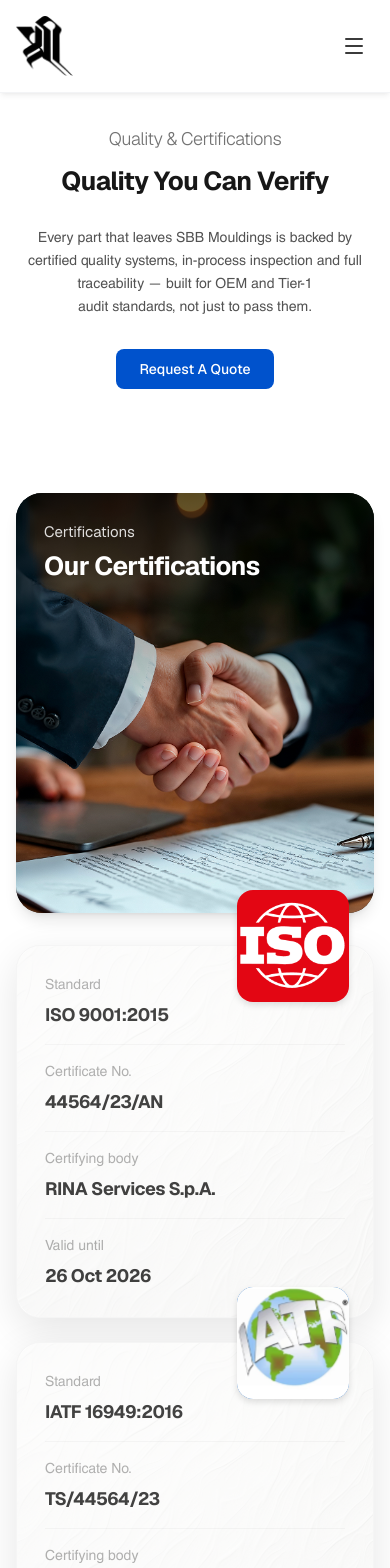
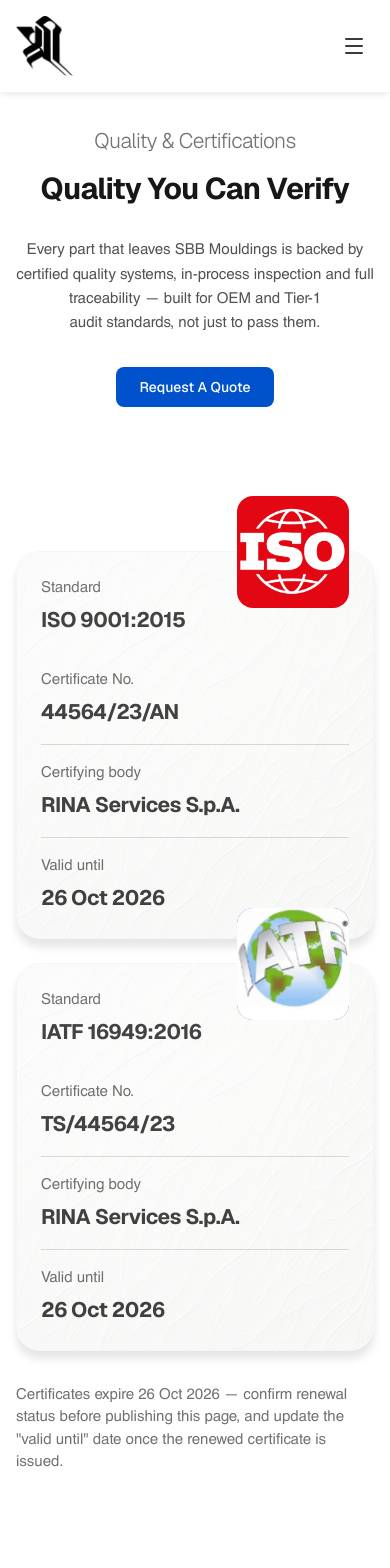
Before and after one commit to Chandail-Kajal/sbb-modulings, a Next.js app: page /quality in a window 390 px wide. Shown: the top 1568 px of the page. Built offline with nearby package versions, Linux system fonts and the light colour scheme; a web font is replaced by a local one.

Commit message:
quality page changes

```diff
--- a/src/app/quality/page.tsx
+++ b/src/app/quality/page.tsx
@@ -11,22 +11,23 @@
       <Header />
       <Section>
         <div className="flex flex-col items-center text-center font-neue  section-container">
-                    {/* Eyebrow */}
-                    <p className="text-fluid-24 font-light text-neutral-500 tracking-tight mb-2">
+          <p className="text-fluid-29 font-light text-neutral-500 tracking-tight mb-2">
             Quality & Certifications
           </p>
 
           {/* Main Headline */}
-                    <h2 className="text-fluid-40 font-bold tracking-tight text-neutral-900 leading-relaxed">
+          <h2 className="text-fluid-47 font-bold tracking-tight text-neutral-900 leading-relaxed">
             Quality You Can Verify
           </h2>
 
           {/* Description Paragraphs */}
-                    <div className="mt-6 w-full space-y-4 text-fluid-16 text-neutral-600 font-normal leading-relaxed font-ce">
+          <div className="mt-6 w-full space-y-4 text-fluid-18 text-neutral-600 font-normal leading-relaxed font-ce">
             <p>
-                            Every part that leaves SBB Mouldings is backed by certified quality systems, in-process inspection and full traceability — built for OEM and Tier-1 <br/> audit standards, not just to pass them.
+              Every part that leaves SBB Mouldings is backed by certified
+              quality systems, in-process inspection and full traceability —
+              built for OEM and Tier-1 <br /> audit standards, not just to pass
+              them.
             </p>
-
           </div>
 
           {/* CTA Button */}
@@ -40,29 +41,27 @@
           </div>
         </div>
       </Section>
-            <Certificate/>
-            <Consistency/>
+      <Certificate />
+      <Consistency />
       <Section>
-                <div className="flex flex-col items-center text-center font-neue  section-container">
-
-                    <h2 className="text-fluid-40 font-bold tracking-tight text-neutral-900 leading-tight">
-                        Why it {' '}
-                        <span className="text-[#0052cc]">matters to you</span>
+        <div className="flex flex-col items-center text-center font-neue section-container">
+          <h2 className="text-fluid-47 font-bold tracking-tight text-neutral-900 leading-tight">
+            Why it <span className="text-[#0052cc]">matters to you</span>
           </h2>
-                    {/* Description Paragraphs */}
-                    <div className="mt-6 w-full space-y-4 text-fluid-16 text-neutral-600 font-normal leading-relaxed font-ce">
+          <div className="mt-6 w-full space-y-4 text-fluid-18 text-neutral-600 font-normal leading-snug font-ce">
             <p>
-                           For OEMs and Tier-1 buyers evaluating a new moulding or assembly partner, certification is table stakes — traceability and audit-readiness are what actually reduce risk in your supply chain.
-                           <br/> Our quality systems are built to make a vendor audit straightforward, not a scramble.
+              For OEMs and Tier-1 buyers evaluating a new moulding or assembly
+              partner, certification is table stakes — traceability and
+              audit-readiness are what actually reduce risk in your supply
+              chain.
+              <br /> Our quality systems are built to make a vendor audit
+              straightforward, not a scramble.
             </p>
-
           </div>
-
-
         </div>
       </Section>
-            <QualityBanner/>
+      <QualityBanner />
       <Footer />
     </div>
-    )
+  );
 }
--- a/src/components/quality/certificates.tsx
+++ b/src/components/quality/certificates.tsx
@@ -33,10 +33,8 @@
   return (
     <Section className="w-full py-10 sm:py-16 lg:py-18" disablePaddingY>
       <div className="section-container">
-        {/* Overlapping Layout: Left Image Card with Certificate Cards overlaying on top */}
         <div className="relative flex flex-col pt-8 sm:pt-12 lg:flex-row lg:items-end">
-          {/* Card 1 (Base/Left): Handshake Image Card */}
-          <div className="relative z-10 h-[420px] w-full shrink-0 overflow-hidden rounded-[26px] bg-neutral-900 shadow-lg sm:h-[480px] lg:h-[650px] lg:w-[40%] xl:w-[38%]">
+          <div className="relative z-10 h w-full shrink-0 overflow-hidden rounded-[26px] bg-neutral-900 shadow-lg sm:h-120 lg:h-145 lg:w-[40%] xl:w-[38%]">
             <Image
               src="/quality/handshake.png"
               alt="Business handshake"
@@ -44,88 +42,82 @@
               className="object-cover object-center"
               priority
             />
-            {/* Dark gradient overlay for text clarity */}
-            <div className="absolute inset-0 bg-gradient-to-b from-black/65 via-black/15 to-transparent" />
+            <div className="absolute inset-0 bg-linear-to-b from-black/65 via-black/15 to-transparent" />
 
             <div className="absolute left-7 top-7 z-10 text-white sm:left-9 sm:top-9 lg:left-10 lg:top-10">
-              <p className="text-fluid-18 font-normal text-white/85 font-neue">
+              <p className="text-fluid-29 font-normal text-white/85 font-neue leading-none">
                 Certifications
               </p>
-              <h2 className="mt-1.5 text-fluid-40 font-bold tracking-tight text-white leading-tight font-neue">
+              <h2 className="mt-1.5 text-fluid-47 font-bold tracking-tight text-white leading-none font-neue">
                 Our Certifications
               </h2>
             </div>
           </div>
 
-          {/* Cards 2 & 3 (Overlay/Right): Certificate Cards overlapping over the handshake photo */}
-          <div className="relative z-20 mt-8 flex w-full flex-col gap-6 sm:flex-row sm:gap-6 lg:-ml-14 lg:mt-0 lg:mb-4 lg:w-[68%] lg:gap-7 xl:-ml-16 xl:w-[70%]">
+          <div className="relative z-20 mt-10 flex w-full flex-col gap-6 sm:flex-row sm:gap-6 lg:-ml-16 lg:mt-0 lg:mb-2 lg:w-[68%] lg:gap-7 xl:-ml-20 xl:w-[70%]">
             {certificates.map((cert) => (
               <div
                 key={cert.standard}
-                className="relative flex flex-1 flex-col justify-between rounded-[24px] border border-neutral-100 bg-white p-7 shadow-[0_12px_40px_rgba(0,0,0,0.10)] sm:p-8 lg:p-9 xl:p-10"
+                className="relative flex flex-1 flex-col justify-between rounded-3xl border border-neutral-100 bg-white p-6 shadow-[0px_8px_8px_rgba(0,0,0,0.10)] sm:px-8 sm:py-6  lg:p-9 xl:px-10 lg:py-8"
               >
-                {/* Card Background Image */}
                 <div
-                  className="absolute inset-0 rounded-[24px] pointer-events-none opacity-[0.2]"
+                  className="absolute inset-0 rounded-3xl pointer-events-none opacity-[0.2]"
                   style={{
                     backgroundImage: "url('/map-bg.jpg')",
                     backgroundSize: "cover",
                     backgroundPosition: "center",
                   }}
                 />
-                {/* Floating Logo Badge overlapping top-right */}
-                <div className="absolute -top-14 right-6 sm:-top-16 sm:right-7 lg:-top-18 lg:right-8 h-28 w-28 sm:h-32 sm:w-32 lg:h-36 lg:w-36 drop-shadow-md transition-transform duration-200 hover:scale-105">
+
+                <div className="absolute -top-14 right-6 sm:-top-16 sm:right-7 lg:-top-18 lg:right-8 h-28 w-28 sm:h-32 sm:w-32 lg:h-36 lg:w-36 transition-transform duration-200 hover:scale-105">
                   <Image
                     src={cert.logo}
                     alt={cert.logoAlt}
                     width={200}
                     height={200}
-                    className="h-full w-full object-contain rounded-2xl"
+                    className="relative z-10 h-full w-full object-contain rounded-2xl "
                   />
                 </div>
 
                 {/* Standard */}
-                <div className="pr-16 sm:pr-20">
-                  <p className="text-fluid-16 font-normal text-neutral-400 font-ce">
+                <div className="pr-16 sm:pr-20 ">
+                  <p className="text-fluid-18 font-normal text-[#525252] font-ce">
                     Standard
                   </p>
-                  <p className="mt-1.5 text-fluid-24 font-bold tracking-tight text-neutral-900 font-neue">
+                  <p className="mt-1.5 text-fluid-29 font-bold tracking-tight text-neutral-900 font-neue">
                     {cert.standard}
                   </p>
                 </div>
 
-                <div className="my-4 sm:my-5 lg:my-5.5 border-t border-neutral-100" />
+                <div className="my-4 sm:my-5 lg:my-4" />
 
-                {/* Certificate No. */}
                 <div>
-                  <p className="text-fluid-16 font-normal text-neutral-400 font-ce">
+                  <p className="text-fluid-18 font-normal text-[#525252] font-ce">
                     Certificate No.
                   </p>
-                  <p className="mt-1.5 text-fluid-24 font-bold tracking-tight text-neutral-900 font-neue">
+                  <p className="mt-1.5 text-fluid-29 font-bold tracking-tight text-neutral-900 font-neue">
                     {cert.certNo}
                   </p>
                 </div>
 
-                <div className="my-4 sm:my-5 lg:my-5.5 border-t border-neutral-100" />
+                <div className="my-4 sm:my-5 lg:my-5.5 border-t border-neutral-300" />
 
-                {/* Certifying body */}
                 <div>
-                  <p className="text-fluid-16 font-normal text-neutral-400 font-ce">
+                  <p className="text-fluid-18 font-normal text-[#525252] font-ce">
                     Certifying body
                   </p>
-                  <p className="mt-1.5 text-fluid-24 font-bold tracking-tight text-neutral-900 font-neue">
+                  <p className="mt-1.5 text-fluid-29 font-bold tracking-tight text-neutral-900 font-neue">
                     {cert.certifyingBody}
                   </p>
                 </div>
 
-                <div className="my-4 sm:my-5 lg:my-5.5 border-t border-neutral-100" />
+                <div className="my-4 sm:my-5 lg:my-5.5 border-t border-neutral-300" />
 
-                {/* Valid until */}
                 <div>
-                  <p className="text-fluid-16 font-normal text-neutral-400 font-ce">
+                  <p className="text-fluid-18 font-normal text-[#525252] font-ce">
                     Valid until
                   </p>
-                  <p className="mt-1.5 text-fluid-24 font-bold tracking-tight text-neutral-900 font-neue">
+                  <p className="mt-1.5 text-fluid-29 font-bold tracking-tight text-neutral-900 font-neue">
                     {cert.validUntil}
                   </p>
                 </div>
@@ -134,8 +126,7 @@
           </div>
         </div>
 
-        {/* Expiration Notice / Footnote */}
-        <p className="mt-8 text-fluid-16 text-neutral-400 font-ce sm:mt-10">
+        <p className="mt-8 text-fluid-18 text-[#717171] font-ce sm:mt-10">
           Certificates expire 26 Oct 2026 — confirm renewal status before
           publishing this page, and update the &quot;valid until&quot; date once
           the renewed certificate is issued.
```
Also changed, not shown: src/app/products/page.tsx (+42 -29 lines), src/components/quality/consistency.tsx (+3 -10 lines), src/components/quality/qualityBanner.tsx (+11 -12 lines). Lines whose indentation alone changed are shown as unchanged.
